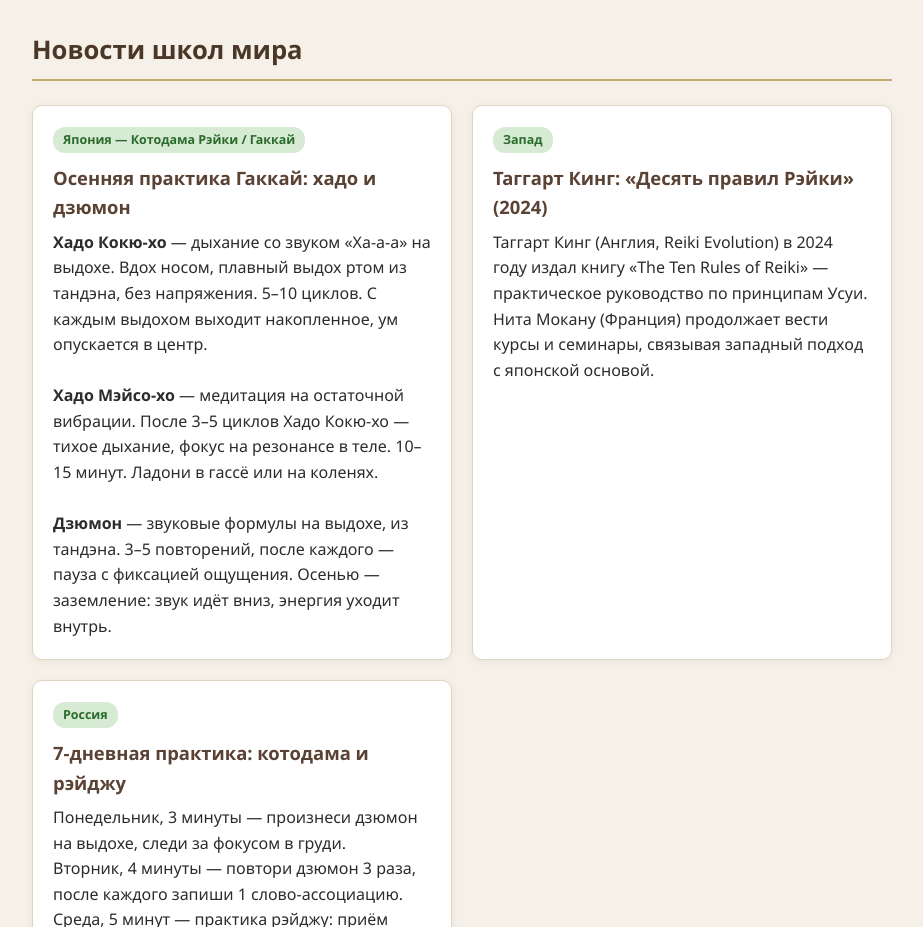
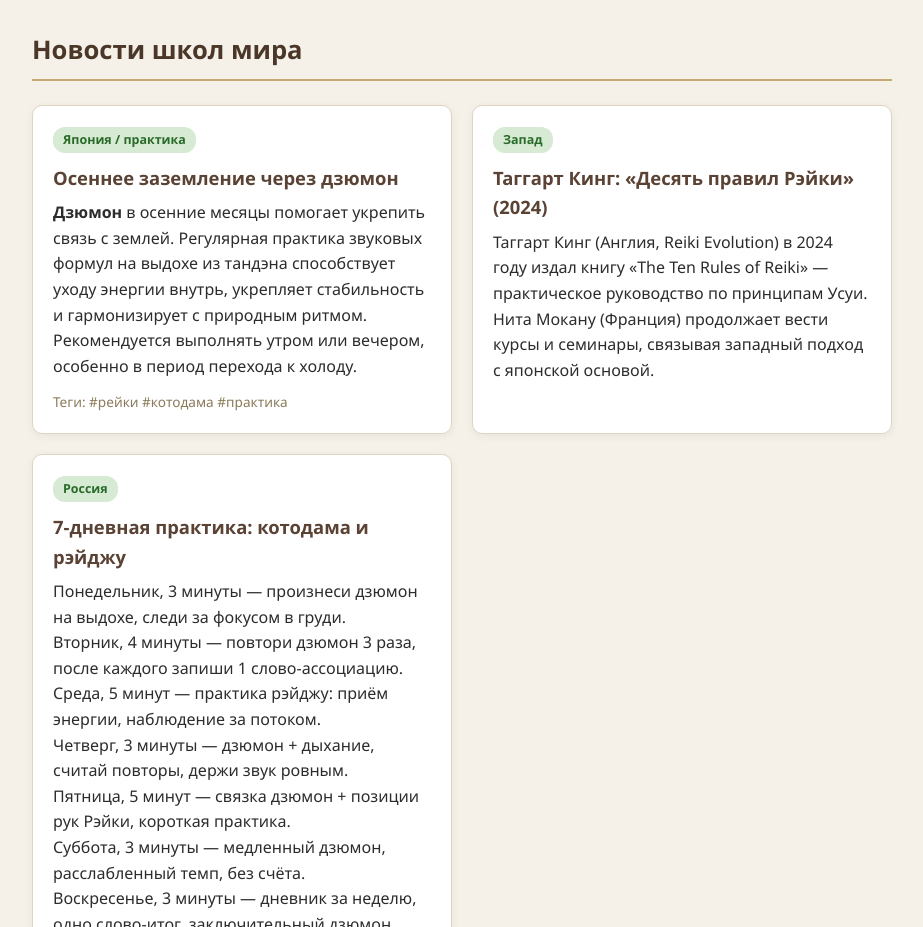
Before and after one commit to VfrBB/reiki-site, a plain HTML site: page index.html in a window 1280 px wide. Shown: the part 1040-1967 px from the top of the page, without its empty margins (178-1101 px from the left). Drawn offline with Linux system fonts and the light colour scheme.

```diff
--- a/index.html
+++ b/index.html
@@ -80,12 +80,13 @@
   <h2>Новости школ мира</h2>
   <div class="news-grid">
     <div class="news-card">
-      <span class="level level-green">Япония — Котодама Рэйки / Гаккай</span>
-      <h3>Осенняя практика Гаккай: хадо и дзюмон</h3>
-      <p><strong>Хадо Кокю-хо</strong> — дыхание со звуком «Ха-а-а» на выдохе. Вдох носом, плавный выдох ртом из тандэна, без напряжения. 5–10 циклов. С каждым выдохом выходит накопленное, ум опускается в центр.<br><br>
-         <strong>Хадо Мэйсо-хо</strong> — медитация на остаточной вибрации. После 3–5 циклов Хадо Кокю-хо — тихое дыхание, фокус на резонансе в теле. 10–15 минут. Ладони в гассё или на коленях.<br><br>
-         <strong>Дзюмон</strong> — звуковые формулы на выдохе, из тандэна. 3–5 повторений, после каждого — пауза с фиксацией ощущения. Осенью — заземление: звук идёт вниз, энергия уходит внутрь.</p>
-    </div>
+       <span class="level level-green">Япония / практика</span>
+  <h3>Осеннее заземление через дзюмон</h3>
+  <p><strong>Дзюмон</strong> в осенние месяцы помогает укрепить связь с землей. Регулярная практика звуковых
+формул на выдохе из тандэна способствует уходу энергии внутрь, укрепляет стабильность и гармонизирует с природным
+ритмом. Рекомендуется выполнять утром или вечером, особенно в период перехода к холоду.</p>
+  <p class="tags">Теги: #рейки #котодама #практика</p>
+</div>
     <div class="news-card">
       <span class="level level-green">Запад</span>
       <h3>Таггарт Кинг: «Десять правил Рэйки» (2024)</h3>
```
